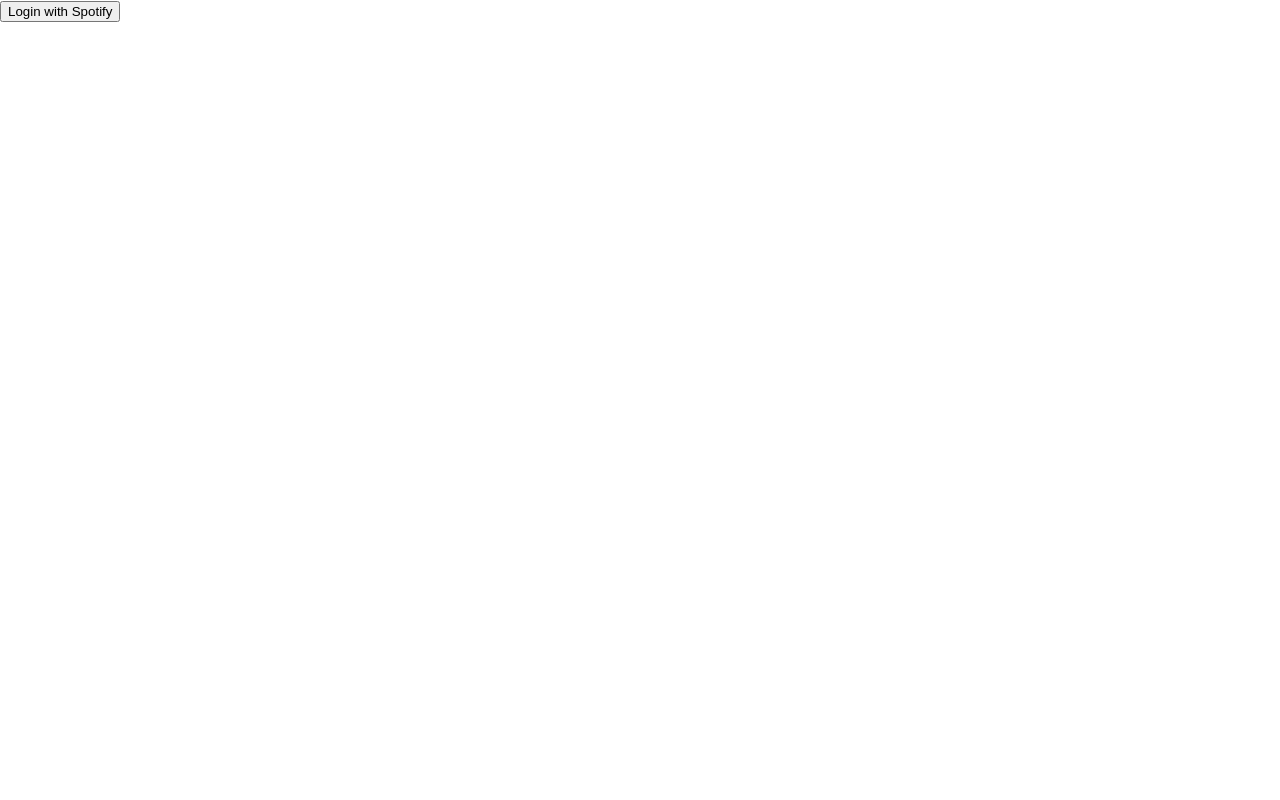
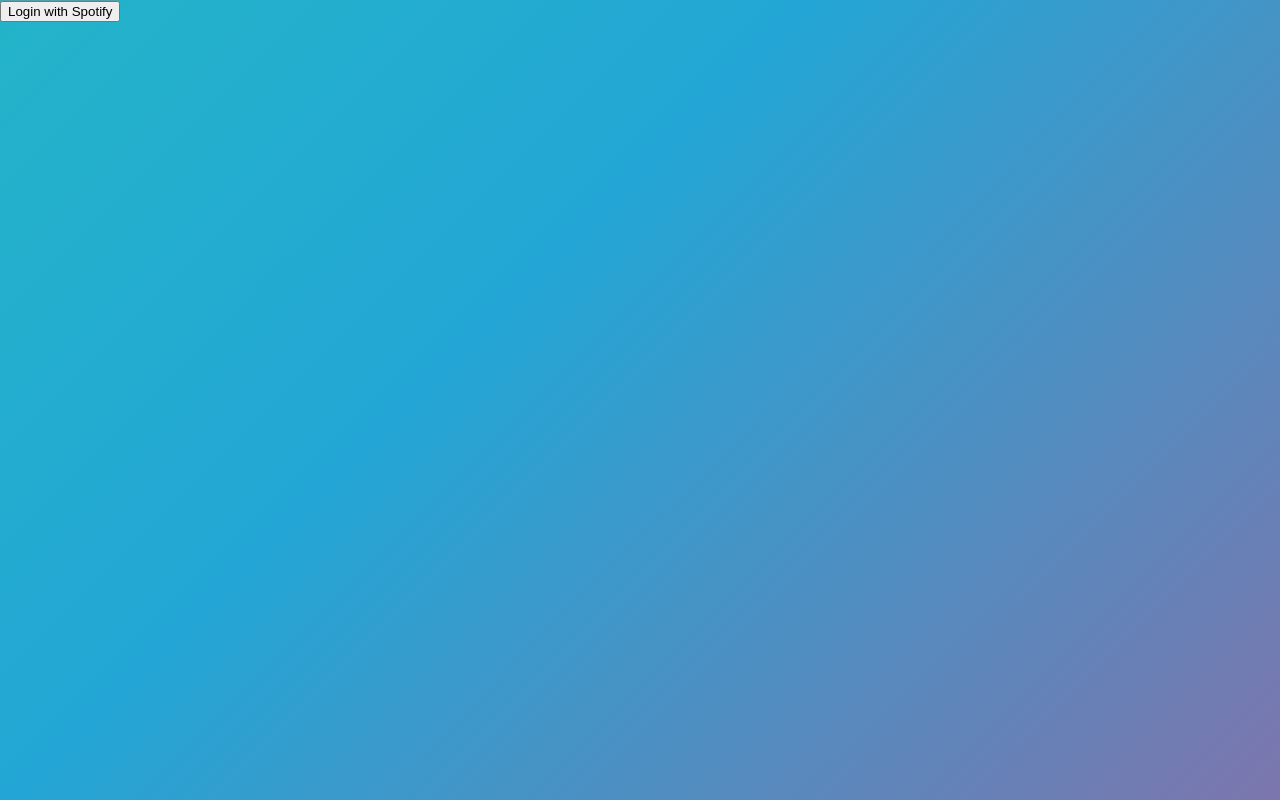
Before and after one commit to trackwizz/trackwizz, a React (Create React App) app in the folder frontend/: page /login in a window 1280 px wide. Built offline with nearby package versions, Linux system fonts and the light colour scheme.

Commit message:
:art: Added background color

```diff
--- a/frontend/src/index.css
+++ b/frontend/src/index.css
@@ -1,13 +1,39 @@
 body {
-  margin: 0;
-  font-family: -apple-system, BlinkMacSystemFont, 'Segoe UI', 'Roboto', 'Oxygen',
+    margin: 0;
+    width: 100%;
+    height: 100vh;
+    overflow: hidden;
+    color: #fff;
+    background: -o-linear-gradient(135deg, #ee7752, #e73c7e, #23a6d5, #23d5ab);
+    background: linear-gradient(-45deg, #ee7752, #e73c7e, #23a6d5, #23d5ab);
+    background-size: 400% 400%;
+    -webkit-animation: gradientBG 10s ease infinite;
+    animation: gradientBG 10s ease infinite;
+    font-family: -apple-system, BlinkMacSystemFont, 'Segoe UI', 'Roboto', 'Oxygen',
     'Ubuntu', 'Cantarell', 'Fira Sans', 'Droid Sans', 'Helvetica Neue',
     sans-serif;
-  -webkit-font-smoothing: antialiased;
-  -moz-osx-font-smoothing: grayscale;
+    -webkit-font-smoothing: antialiased;
+    -moz-osx-font-smoothing: grayscale;
 }
-
-code {
-  font-family: source-code-pro, Menlo, Monaco, Consolas, 'Courier New',
-    monospace;
+@-webkit-keyframes gradientBG {
+    0% {
+        background-position: 0 50%;
+    }
+    50% {
+        background-position: 100% 50%;
+    }
+    100% {
+        background-position: 0 50%;
+    }
 }
+@keyframes gradientBG {
+    0% {
+        background-position: 0 50%;
+    }
+    50% {
+        background-position: 100% 50%;
+    }
+    100% {
+        background-position: 0 50%;
+    }
+}
```
